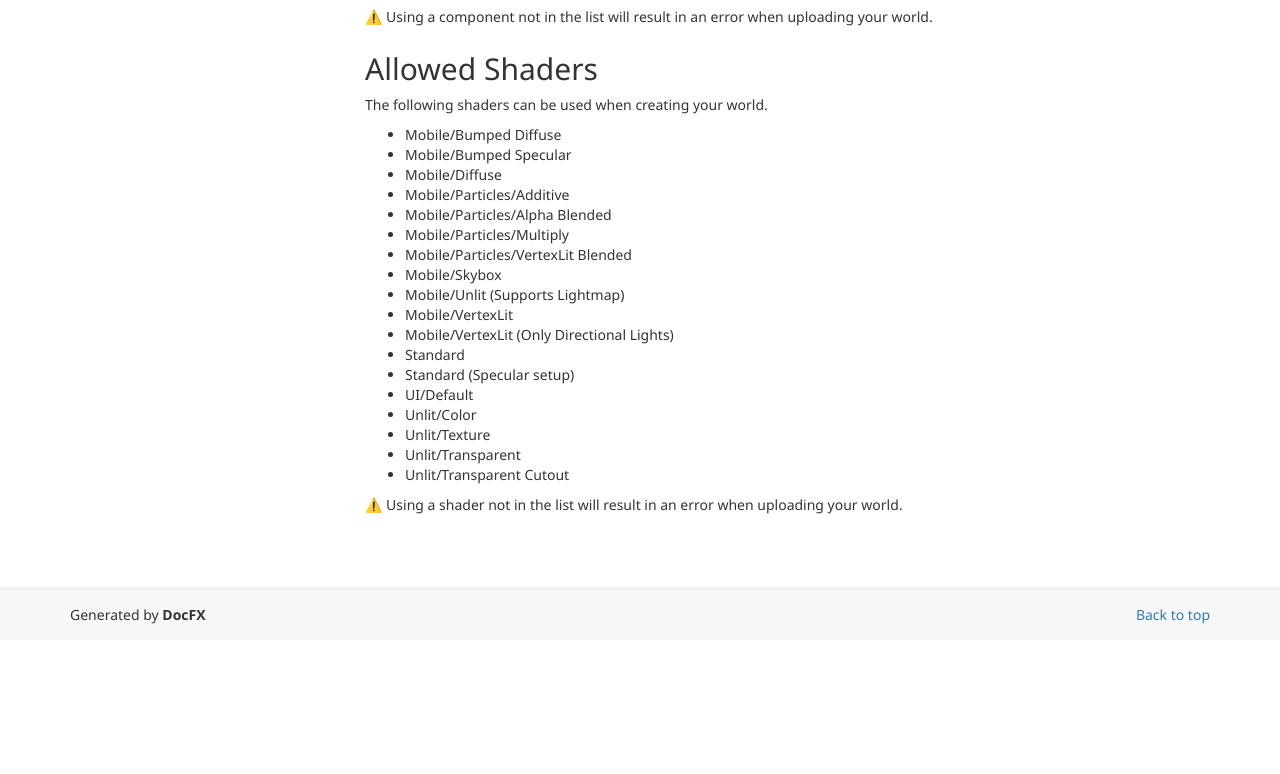
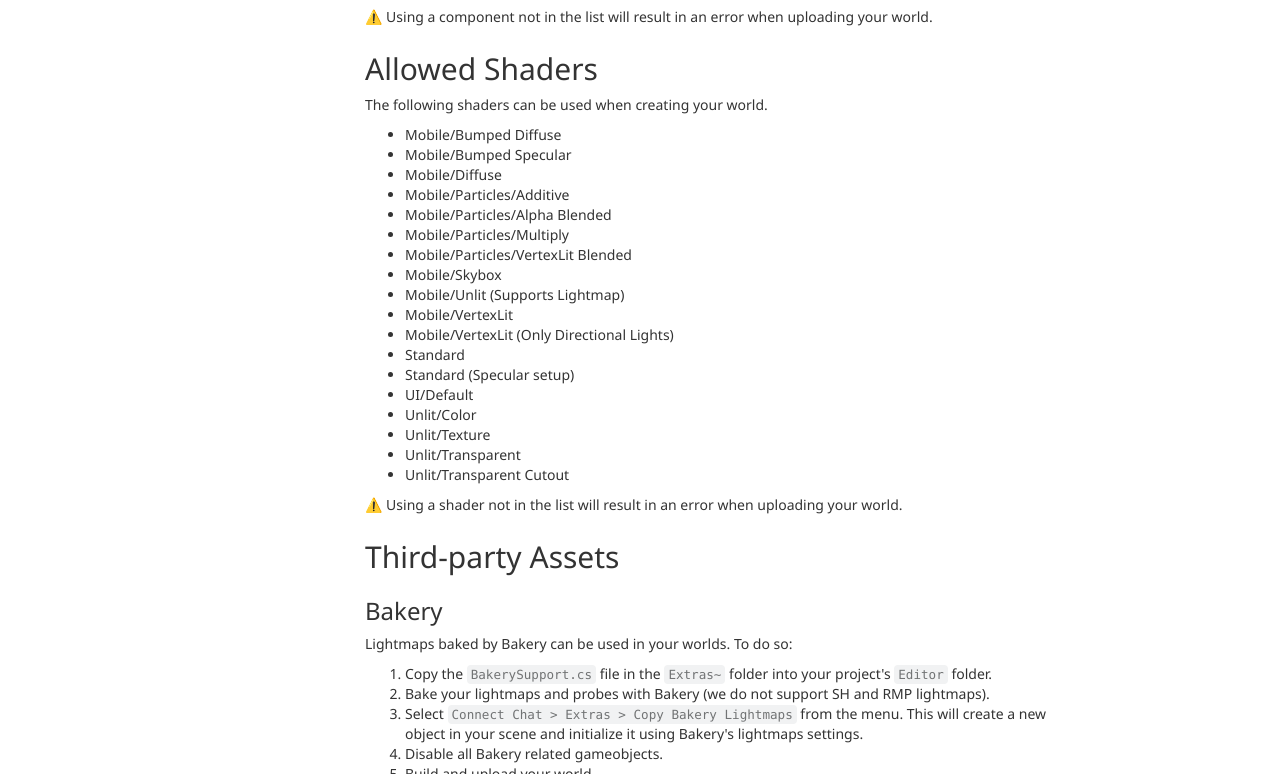
Before and after one commit to dmm-com/vrlab-ccsdk, a website: page docs/manual/05-supported-components.html in a window 1280 px wide. Shown: the part 2026-2800 px from the top of the page. Before the commit the page ends 2666 px from the top, so only its background shows below. Drawn offline with Linux system fonts and the light colour scheme.

Commit message:
chore: build docs

```diff
--- a/docs/manual/05-supported-components.html
+++ b/docs/manual/05-supported-components.html
@@ -8,7 +8,7 @@
     <title>Supported Components and Shaders | Connect Chat SDK </title>
     <meta name="viewport" content="width=device-width">
     <meta name="title" content="Supported Components and Shaders | Connect Chat SDK ">
-    <meta name="generator" content="docfx 2.56.7.0">
+    <meta name="generator" content="docfx 2.57.2.0">
 
     <link rel="shortcut icon" href="../favicon.ico">
     <link rel="stylesheet" href="../styles/docfx.vendor.css">
@@ -184,6 +184,18 @@
 <li>Unlit/Transparent Cutout</li>
 </ul>
 <p>⚠️ Using a shader not in the list will result in an error when uploading your world.</p>
+<h2 id="third-party-assets">Third-party Assets</h2>
+<h3 id="bakery">Bakery</h3>
+<p>Lightmaps baked by Bakery can be used in your worlds.
+To do so:</p>
+<ol>
+<li>Copy the <code>BakerySupport.cs</code> file in the <code>Extras~</code> folder into your project's <code>Editor</code> folder.</li>
+<li>Bake your lightmaps and probes with Bakery (we do not support SH and RMP lightmaps).</li>
+<li>Select <code>Connect Chat &gt; Extras &gt; Copy Bakery Lightmaps</code> from the menu. This will create a new object in your scene and
+initialize it using Bakery's lightmaps settings.</li>
+<li>Disable all Bakery related gameobjects.</li>
+<li>Build and upload your world.</li>
+</ol>
 </article>
           </div>
 
--- a/docs/styles/docfx.js
+++ b/docs/styles/docfx.js
@@ -232,7 +232,7 @@ $(function () {
     // Highlight the searching keywords
     function highlightKeywords() {
       var q = url('?q');
-      if (q !== null) {
+      if (q) {
         var keywords = q.split("%20");
         keywords.forEach(function (keyword) {
           if (keyword !== "") {
@@ -326,7 +326,7 @@ $(function () {
                 var itemBrief = extractContentBrief(hit.keywords);
 
                 var itemNode = $('<div>').attr('class', 'sr-item');
-                var itemTitleNode = $('<div>').attr('class', 'item-title').append($('<a>').attr('href', itemHref).attr("target", "_blank").text(itemTitle));
+                var itemTitleNode = $('<div>').attr('class', 'item-title').append($('<a>').attr('href', itemHref).attr("target", "_blank").attr("rel", "noopener noreferrer").text(itemTitle));
                 var itemHrefNode = $('<div>').attr('class', 'item-href').text(itemRawHref);
                 var itemBriefNode = $('<div>').attr('class', 'item-brief').text(itemBrief);
                 itemNode.append(itemTitleNode).append(itemHrefNode).append(itemBriefNode);
@@ -379,7 +379,7 @@ $(function () {
           navrel = navbarPath.substr(0, index + 1);
         }
         $('#navbar>ul').addClass('navbar-nav');
-        var currentAbsPath = util.getAbsolutePath(window.location.pathname);
+        var currentAbsPath = util.getCurrentWindowAbsolutePath();
         // set active item
         $('#navbar').find('a[href]').each(function (i, e) {
           var href = $(e).attr("href");
@@ -556,7 +556,10 @@ $(function () {
         if (index > -1) {
           tocrel = tocPath.substr(0, index + 1);
         }
-        var currentHref = util.getAbsolutePath(window.location.pathname);
+        var currentHref = util.getCurrentWindowAbsolutePath();
+        if(!currentHref.endsWith('.html')) {
+          currentHref += '.html';
+        }
         $('#sidetoc').find('a[href]').each(function (i, e) {
           var href = $(e).attr("href");
           if (util.isRelativePath(href)) {
@@ -1054,14 +1057,25 @@ $(function () {
     this.getAbsolutePath = getAbsolutePath;
     this.isRelativePath = isRelativePath;
     this.isAbsolutePath = isAbsolutePath;
+    this.getCurrentWindowAbsolutePath = getCurrentWindowAbsolutePath;
     this.getDirectory = getDirectory;
     this.formList = formList;
 
     function getAbsolutePath(href) {
-      // Use anchor to normalize href
-      var anchor = $('<a href="' + href + '"></a>')[0];
-      // Ignore protocal, remove search and query
-      return anchor.host + anchor.pathname;
+      if (isAbsolutePath(href)) return href;
+      var currentAbsPath = getCurrentWindowAbsolutePath();
+      var stack = currentAbsPath.split("/");
+      stack.pop();
+      var parts = href.split("/");
+      for (var i=0; i< parts.length; i++) {
+        if (parts[i] == ".") continue;
+        if (parts[i] == ".." && stack.length > 0)
+          stack.pop();
+        else
+          stack.push(parts[i]);
+      }
+      var p = stack.join("/");
+      return p;
     }
 
     function isRelativePath(href) {
@@ -1075,6 +1089,9 @@ $(function () {
       return (/^(?:[a-z]+:)?\/\//i).test(href);
     }
 
+    function getCurrentWindowAbsolutePath() {
+      return window.location.origin + window.location.pathname;
+    }
     function getDirectory(href) {
       if (!href) return '';
       var index = href.lastIndexOf('/');
```
Also changed, not shown: docs/api/index.html (+1 -1 lines), docs/index.html (+1 -1 lines), docs/manual/01-overview.html (+1 -1 lines), docs/manual/02-supported-unity-version.html (+1 -1 lines), docs/manual/03-setting-up-the-sdk.html (+1 -1 lines), docs/manual/04-creating-a-world.html (+2 -2 lines), docs/manifest.json, docs/styles/docfx.vendor.js, 1 other file.
